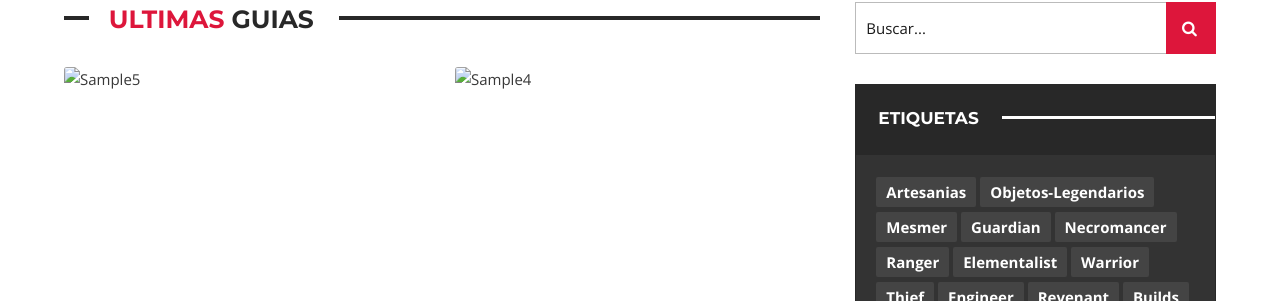
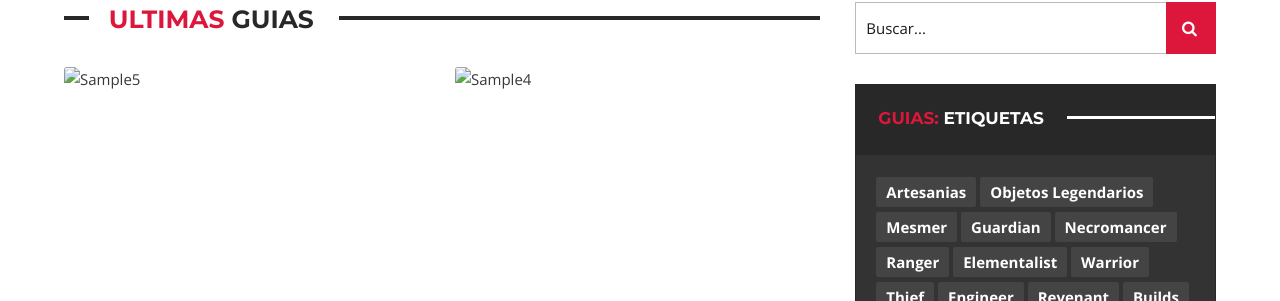
Before and after one commit to ACast59/GW2Guias, a Jekyll site: the page built from index.html, in a window 1280 px wide and 900 px high, scrolled down 665 px. Shown: the part 152-453 px from the top of the window. Built offline with Jekyll 4.4.1, drawn with Linux system fonts in a browser that asks for light colours; a script that is not in the unit is left out; the list of posts is cut into pages by our own code.

Commit message:
Update sidebar.html

```diff
--- a/_includes/sidebar.html
+++ b/_includes/sidebar.html
@@ -17,14 +17,14 @@
 <div class="widget widget-highlighted">
   <h4>
     <span>
-      Etiquetas
+      <span>Guias:</span> Etiquetas
     </span>
   </h4>
 
   <div class="widget-content">
     <div class="tag-cloud">
       <a href="{{ site.url }}{{ site.tag_page }}#Artesanias">Artesanias</a>
-      <a href="{{ site.url }}{{ site.tag_page }}#Objetos-Legendarios">Objetos-Legendarios</a>
+      <a href="{{ site.url }}{{ site.tag_page }}#Objetos-Legendarios">Objetos Legendarios</a>
       <a href="{{ site.url }}{{ site.tag_page }}#Mesmer">Mesmer</a>
       <a href="{{ site.url }}{{ site.tag_page }}#Guardian">Guardian</a>
       <a href="{{ site.url }}{{ site.tag_page }}#Necromancer">Necromancer</a>
```
